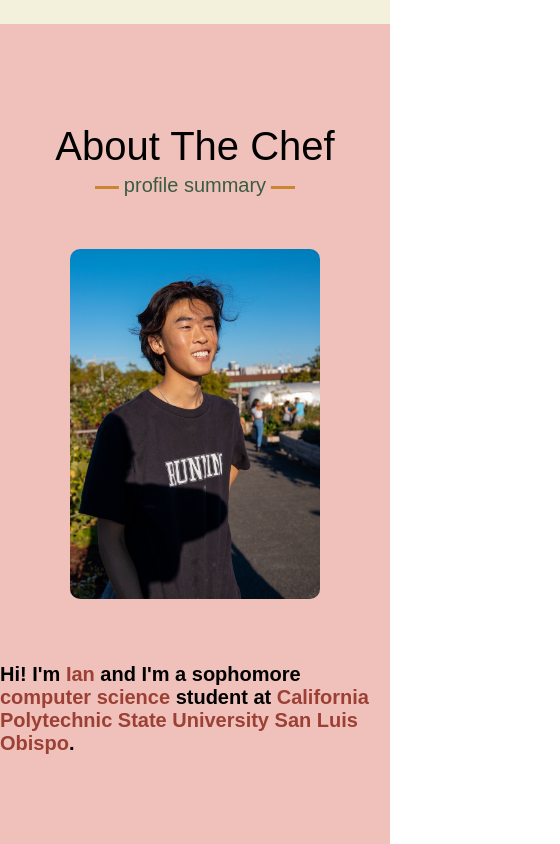
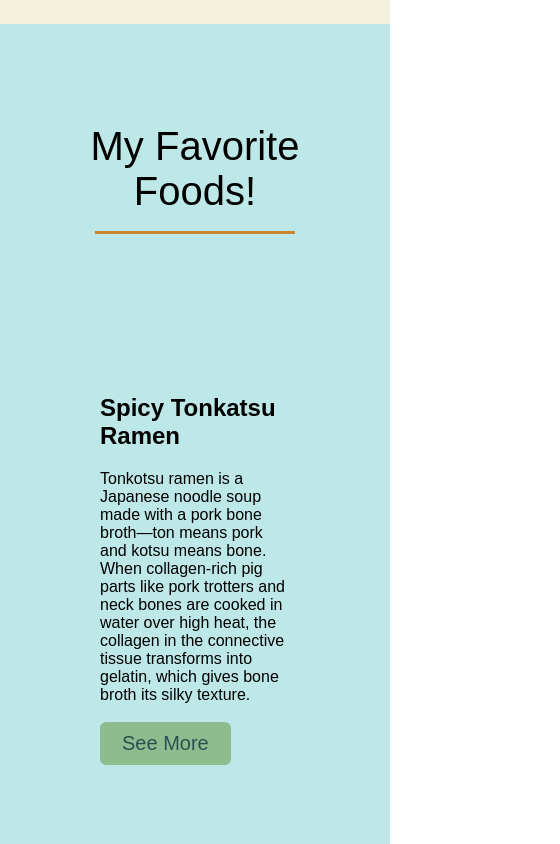
Before and after one commit to hack4impact-calpoly/bootcamp-project-2022, a React (Create React App) app in the folder milestone-3/frontend/: page / in a window 390 px wide. Shown: the part 820-1664 px from the top of the page, 560 px wide, since content can reach past the window. Built offline with nearby package versions, Linux system fonts and the light colour scheme.

Commit message:
frontend

```diff
--- a/milestone-3/frontend/src/App.tsx
+++ b/milestone-3/frontend/src/App.tsx
@@ -7,43 +7,54 @@ import RecipeData from "./recipeData"
 import Navbar from "./components/navbar"
 import Home from "./components/Home"
 import About from "./components/About"
-import { BrowserRouter, Routes } from 'react-router-dom';
+import { BrowserRouter, Route, Routes } from 'react-router-dom';
 import RecipePreview from './components/recipePreview';
+import RecipeDetailed from './components/RecipePage';
 function App() {
   return (
-    // <BrowserRouter>
+
     <main>
 
-      <Navbar/>
+
     {/*home section*/}
-      <Home/>
+      {/* <Home/> */}
     {/* <!-- about me --> */}
-      <About/>
+
+      {/* <About/> */}
     {/* <!-- RECIPE section --> */}
     {/* <RecipeData /> */}
 
-    <section className="projects"id="projects">
-        <div className="max-width">
 
-            <h2 className="title">My Favorite Foods!</h2>
 
-            <div className="projects-content"id="proj-jump">
-                <RecipePreview name = {RecipeData[0].name} description= {RecipeData[0].description}
-                            image={RecipeData[0].image} ingredients={RecipeData[0].ingredients} instructions={RecipeData[0].instructions}
-                            idx={RecipeData[0].idx}/>
-                <RecipePreview name = {RecipeData[1].name} description={RecipeData[1].description}
-                            image = {RecipeData[1].image} ingredients={RecipeData[1].ingredients} instructions = {RecipeData[1].instructions}
-                            idx={RecipeData[1].idx}/>
-                <RecipePreview name = {RecipeData[2].name} description={RecipeData[2].description}
-                            image = {RecipeData[2].image} ingredients={RecipeData[2].ingredients} instructions={RecipeData[2].instructions}
-                            idx={RecipeData[2].idx}/>
+            <BrowserRouter>
+              <Navbar/>
+              {/* <section className="projects"id="projects">
+                <div className="max-width">
 
-            </div>
-        </div>
-    </section>
+                  <h2 className="title">My Favorite Foods!</h2> */}
+                <Routes>
+                  <Route path="/" element={<Home />} />
+                  <Route path="/about" element = {<About/>}/>
+                   {RecipeData.map(recipe => {
+                      return (<Route path= {`recipe/${recipe.idx}`} element={<RecipeDetailed name = {recipe.name} description = {recipe.description}
+                                  image = {recipe.image} ingredients = {recipe.ingredients} instructions = {recipe.instructions}
+                                idx = {recipe.idx}/>}/>)
+                    })}
+                </Routes>
+                {/* put this in home component */}
+                {/* {RecipeData.map(recipe =>
+                                <RecipePreview name = {recipe.name} description = {recipe.description}
+                                  image = {recipe.image} ingredients = {recipe.ingredients} instructions = {recipe.instructions}
+                                idx = {recipe.idx}/>)} */}
+                  {/* </div>
+              </section> */}
+            </BrowserRouter>
+
+
+
 
     </main>
-    // </BrowserRouter>
+
   );
 }
 
--- a/milestone-3/frontend/src/components/About.tsx
+++ b/milestone-3/frontend/src/components/About.tsx
@@ -19,6 +19,9 @@ export default function About(){
                             </div>
                     </div>
                 </div>
-            </section>);
+        </section>
+
+        );
+
 
 }
--- a/milestone-3/frontend/src/components/Home.tsx
+++ b/milestone-3/frontend/src/components/Home.tsx
@@ -1,10 +1,14 @@
 import React from "react";
 import "./Home.css";
 import profile from "./images/profile.jpeg"
+import RecipePreview from './recipePreview';
+import recipes, { Recipe } from "../recipeData";
+
 export default function Navbar() {
   return (
     // replace everything in between the <header> & <header /> tags
     // with your navbar code from your earlier milestones
+    <main>
         <section className="home" id="home">
             <div className="max-width">
 
@@ -23,10 +27,20 @@ export default function Navbar() {
                         </div>
                     </div>
 
-
             </div>
 
 
         </section>
+        <section className="projects"id="projects">
+                    <div className="max-width">
+
+                    <h2 className="title">My Favorite Foods!</h2>
+                    {recipes.map(recipe =>
+                                    <RecipePreview name = {recipe.name} description = {recipe.description}
+                                    image = {recipe.image} ingredients = {recipe.ingredients} instructions = {recipe.instructions}
+                                    idx = {recipe.idx}/>)}
+                    </div>
+            </section>
+    </main>
   );
 }
--- /dev/null
+++ b/milestone-3/frontend/src/components/RecipePage.css
@@ -0,0 +1,214 @@
+.projects {
+  font-family: "Namun Gothic", sans-serif;
+  padding: 100px 0;
+  background-color: #bde8e7;
+}
+.projects .title {
+  position: relative;
+  font-family: "Namun Gothic", sans-serif;
+  font-size: 40px;
+  font-weight: 500;
+  text-align: center;
+  margin-bottom: 60px;
+  padding-bottom: 20px;
+}
+
+.projects .title::before {
+  content: "";
+  position: absolute;
+  bottom: 0px;
+  left: 50%;
+  width: 200px;
+  height: 3px;
+  background: #c88630;
+  transform: translateX(-50%);
+}
+
+.projects .projects-content .header-sec {
+  margin-bottom: 20px;
+}
+
+.projects .projects-content a {
+  display: inline-block;
+  background: darkseagreen;
+  color: darkslategray;
+  font-size: 20px;
+  padding: 8px 20px;
+  margin-top: 18px;
+  border-radius: 6px;
+  border: 2px solid darkseagreen;
+  transition: all 0.3s ease;
+  margin-bottom: 20px;
+}
+
+.projects .projects-content a:hover {
+  color: darkslategray;
+  background: none;
+}
+.huffman-page {
+  font-family: "Namun Gothic", sans-serif;
+  padding: 100px 0;
+  background: #efc1ba;
+}
+.filler {
+  background: #efc1ba;
+}
+.huffman-page .top-sec {
+  margin: auto;
+}
+.huffman-page h2 {
+  text-align: center;
+  margin-bottom: 100px;
+}
+
+.huffman-page a {
+  text-align: left;
+}
+.huffman-page .huffman-content {
+  display: flex;
+  flex-wrap: wrap;
+  align-items: center;
+  justify-content: space-between;
+}
+.huffman-page .huffman-content .left img {
+  border-radius: 10px;
+  max-width: 500px;
+  height: auto;
+}
+.huffman-page .huffman-content .left {
+  width: 45%;
+}
+
+.huffman-page .huffman-content .second {
+  margin-bottom: 150px;
+  margin-top: 150px;
+}
+
+.huffman-page .huffman-content .first-conc {
+  margin-bottom: 150px;
+}
+
+.huffman-page .huffman-content .right {
+  width: 55%;
+}
+.huffman-page .huffman-content .right p {
+  text-align: justify;
+}
+.huffman-page .huffman-content .right .text {
+  font-size: 20px;
+  font-weight: 600;
+  margin-bottom: 10px;
+  display: inline-block;
+}
+.huffman-page .huffman-content .second-vw {
+  margin-bottom: 300px;
+  margin-top: 300px;
+}
+
+@media (max-width: 1300px) {
+  .huffman-page .huffman-content img {
+    text-align: center;
+  }
+  .huffman-page .huffman-content .right {
+    flex: 100%;
+  }
+  .huffman-page .huffman-content .second {
+    margin-top: 0;
+    margin-bottom: 0;
+  }
+}
+
+@media (max-width: 1104px) {
+  .about .about-content .left img {
+    height: 350px;
+    width: 250px;
+  }
+}
+@media (max-width: 991px) {
+  .max-width {
+    padding: 0 50px;
+  }
+}
+
+/* @media (max-width: 1094px) {
+  .menu-btn {
+    display: block;
+    z-index: 999;
+  }
+  .menu-btn i.active:before {
+    content: "\f00d";
+  }
+  .navbar .menu {
+    position: fixed;
+    height: 100vh;
+    width: 100%;
+    left: -100%;
+    top: 0;
+    background: wheat;
+    text-align: center;
+    padding-top: 100px;
+    transition: all 0.3s ease;
+  }
+  .navbar .menu.active {
+    left: 0;
+  }
+  .navbar .menu li {
+    display: block;
+  }
+  .navbar .menu li a {
+    display: inline-block;
+    margin: 20px 0;
+    font-size: 30px;
+    font-weight: 300;
+    color: darkseagreen;
+  }
+  .home .home-content .col {
+    width: 100%;
+    justify-content: center;
+    margin: 0 auto 0px;
+    display: inline-flex;
+    margin-bottom: 20px;
+  }
+  .home .home-content .right {
+    margin-left: 20%;
+  }
+  .home .home-content .text-1 {
+    font-size: 35px;
+  }
+  .home .home-content .text-2 {
+    font-size: 70px;
+  }
+  .home .home-content a {
+    font-size: 23px;
+    padding: 10px 30px;
+  }
+
+  .about .max-width {
+    max-width: 1000px;
+  }
+  .about .about-content .col {
+    width: 100%;
+  }
+  .about .about-content .left {
+    display: flex;
+    justify-content: center;
+    margin: 0 auto 60px;
+  }
+  .about .about-content .right {
+    flex: 100%;
+  }
+  .contact .contact-content .column {
+    width: 100%;
+    margin-bottom: 35px;
+  }
+}
+
+@media (max-width: 690px) {
+  .max-width {
+    padding: 0 23px;
+  }
+  .home .home-content a {
+    font-size: 20px;
+    padding: 9px 25px;
+  }
+} */
--- a/milestone-3/frontend/src/components/recipePreview.tsx
+++ b/milestone-3/frontend/src/components/recipePreview.tsx
@@ -1,17 +1,29 @@
-import { Link } from "react-router-dom";
+import { BrowserRouter, Link, Route, Routes } from "react-router-dom";
 import { Recipe } from "../recipeData";
+import RecipeDetailed from "./RecipePage";
 
 function RecipePreview(props: Recipe){
+    let idx = props.idx;
     return (
+        // <BrowserRouter>
+        <section className="projects"id="projects">
+            <div className="max-width">
+
+                {/* <h2 className="title">My Favorite Foods!</h2> */}
+                    <div className="projects-content"id="proj-jump">
                         <div className="huffman">
                             <h2 className="header-sec">{props.name}</h2>
                             <p>
                                 <span>{props.description}<br/></span>
                             </p>
-            {/* <Routes>
-                <Route path="/ramen: {">See more</Link>
-            </Routes> */}
+                            <Link to={`recipe/${props.idx}`} className="a">See More</Link>
+
                         </div>
+                    </div>
+            </div>
+        </section>
+        // </BrowserRouter>
+
     );
 }
 
--- a/milestone-3/frontend/src/recipeData.tsx
+++ b/milestone-3/frontend/src/recipeData.tsx
@@ -12,7 +12,7 @@ export interface Recipe{
 const recipes: Recipe[] = [
     {name: "Spicy Tonkatsu Ramen",
     description: "Tonkotsu ramen is a Japanese noodle soup made with a pork bone broth—ton means pork and kotsu means bone. When collagen-rich pig parts like pork trotters and neck bones are cooked in water over high heat, the collagen in the connective tissue transforms into gelatin, which gives bone broth its silky texture.",
-    image: "./images/ramen.jpeg",
+    image: "ramen",
     ingredients: ["pork neck bones", "chicken carcass, onions"],
     instructions: ["Place the pork bones into a large stock pot, and cover with water. Bring the water to a boil and cook for 10 minutes.",
                     "Skim all of the gunk off of the top of the water. Dump the whole pot out, saving the bones, and fill with fresh water. This is cleaning the bones and will make a better stock.",
@@ -21,7 +21,7 @@ const recipes: Recipe[] = [
     },
     {name: "Malaysian Satay",
     description: "Malaysian satay is typically chicken or beef and is served with a thick peanut sauce, chopped red onion, cucumber, and little squares of compressed rice known as ketupat.",
-    image: "./images/satay.jpeg",
+    image: "satay",
     ingredients: ["lemongrass", "garlic", "shallots", "turmeric powder"],
     instructions: ["Cut the chicken meat into small cubes. Set aside.",
                     "Blend all the he Marinade ingredients in a food processor. Add a little water if needed.",
@@ -31,7 +31,7 @@ const recipes: Recipe[] = [
     },
     {name: "Singaporean Laksa",
     description: "Laksa is a spicy noodle dish popular in Southeast Asia. Laksa consists of various types of noodles, most commonly thick rice noodles, with toppings such as chicken, prawn or fish. Most variations of laksa are prepared with a rich and spicy coconut soup or a broth seasoned with sour asam bleh.",
-    image: "./images/laksa.jpeg",
+    image: "laksa",
     ingredients: ["8 king prawns, de-shelled", "1 tablespoon palm sugar", "1 tablespoon fish sauce"],
     instructions: ["Remove the heads and shells from prawns and set aside in a bowl, then devein and set the prawn meat aside in a separate bowl.",
                     "To make the prawn stock, add cooking oil to a large saucepan on medium-high heat. Add prawn heads and shells then stir for 5 minutes, crushing the heads to release the flavour.",
```
Also changed, not shown: milestone-3/frontend/src/components/RecipePage.tsx (renamed from milestone-3/frontend/src/components/ramen.tsx, +35 -9 lines), milestone-3/frontend/src/components/navbar.tsx (+5 -3 lines). Lines whose indentation alone changed are shown as unchanged.
